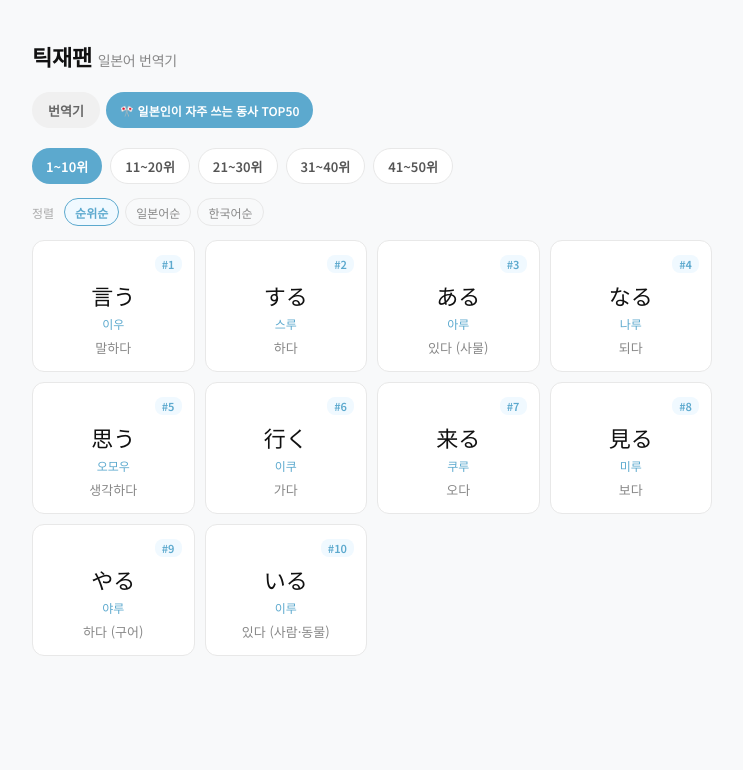
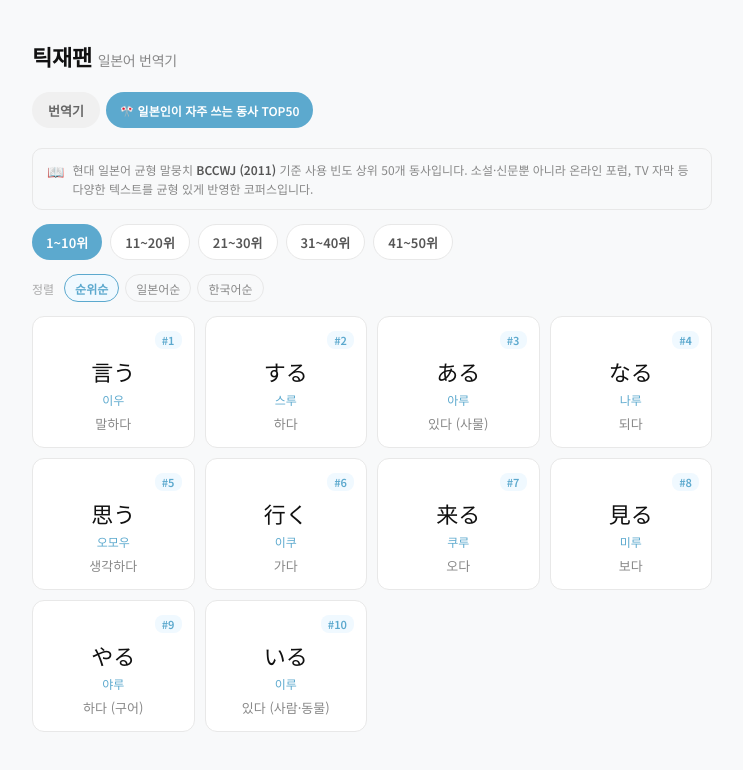
Before and after one commit to less0215/japan-intonation, a React (Vite) app in the folder frontend/: page /verbs in a window 1280 px wide. Shown: the top 770 px of the page, without its empty margins (268-1011 px from the left). Built offline with nearby package versions, Linux system fonts and the light colour scheme.

Commit message:
feat: 동사 TOP50 출처(BCCWJ) 안내 추가

```diff
--- a/frontend/src/components/VerbLibrary.jsx
+++ b/frontend/src/components/VerbLibrary.jsx
@@ -32,6 +32,21 @@ export default function VerbLibrary() {
 
   return (
     <div style={{ display: 'flex', flexDirection: 'column', gap: 14 }}>
+
+      {/* 출처 안내 */}
+      <div style={{
+        display: 'flex', alignItems: 'flex-start', gap: 8,
+        padding: '11px 14px',
+        background: '#f8f9fa',
+        border: '1px solid #e8e8e8',
+        borderRadius: 10,
+      }}>
+        <span style={{ fontSize: 14, marginTop: 1, flexShrink: 0 }}>📖</span>
+        <p style={{ fontSize: 12, color: '#888', lineHeight: 1.6, margin: 0 }}>
+          현대 일본어 균형 말뭉치 <strong style={{ color: '#555' }}>BCCWJ (2011)</strong> 기준 사용 빈도 상위 50개 동사입니다.
+          소설·신문뿐 아니라 온라인 포럼, TV 자막 등 다양한 텍스트를 균형 있게 반영한 코퍼스입니다.
+        </p>
+      </div>
 
       {/* 순위 탭 */}
       <div style={styles.tabRow}>
```
